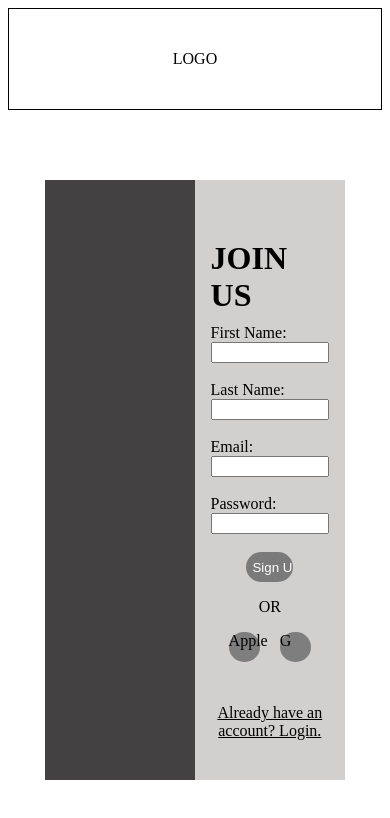
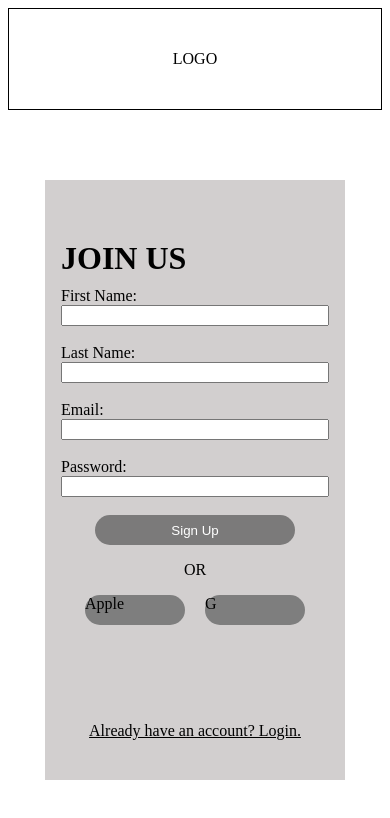
Before and after one commit to npereznyc/task-quest-frontend, a React (Create React App) app: page /register in a window 390 px wide. Shown: the top 818 px of the page. Built offline with nearby package versions, Linux system fonts and the light colour scheme.

Commit message:
mobile responsiveness for taskmaster page and register

```diff
--- a/src/style/login.css
+++ b/src/style/login.css
@@ -65,7 +65,7 @@
 }
 
 .login-title {
-  margin: 10px 10px 10px 10px;
+  margin: 60px 10px 10px 4vw;
 }
 .register-title {
   margin: 60px 10px 10px 4vw;
@@ -83,7 +83,7 @@
   background-color: rgb(123, 122, 122);
   color: white;
   border: none;
-  width: 12vw;
+  width: 200px;
   height: 30px;
   border-radius: 30px;
 }
@@ -109,7 +109,7 @@
 .apple-sign,
 .google-sign {
   height: 30px;
-  width: 8vw;
+  width: 100px;
   margin: 0 10px;
   border-radius: 30px;
   background-color: rgb(126, 126, 126);
@@ -142,3 +142,12 @@
     width: 200px;
     margin: 0 auto;
 }
+
+@media only screen and (max-width: 800px){
+  .random-box{
+    width: 0%;
+  }
+  .register-side, .whose-input-side{
+    width: 80%;
+  }
+}
```
